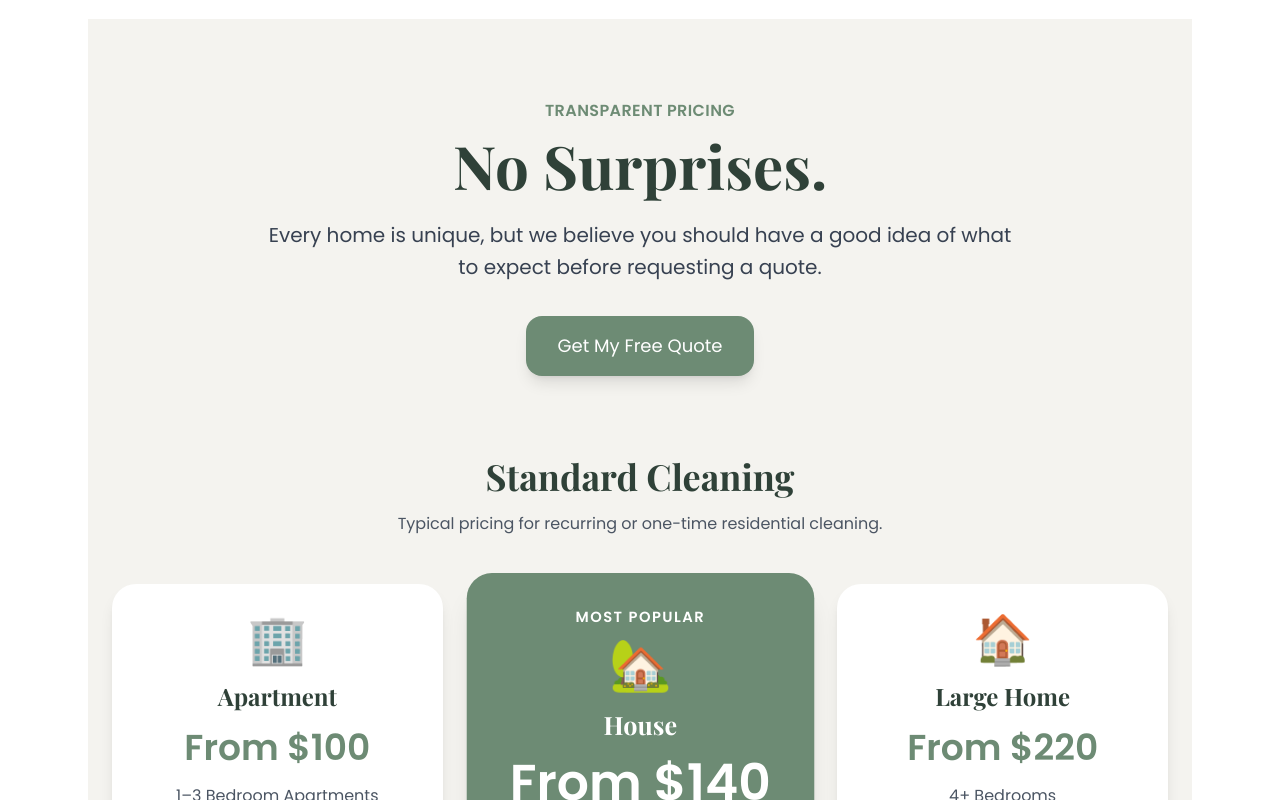
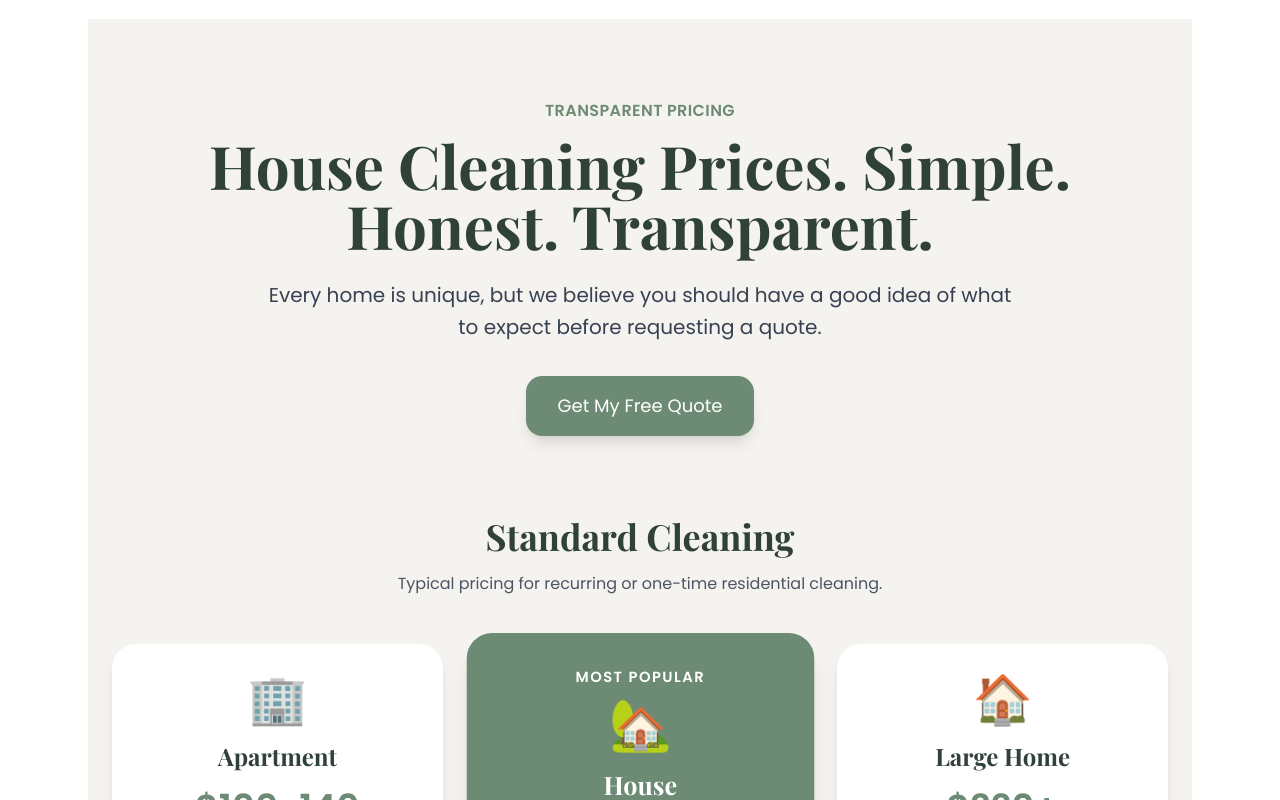
Before and after one commit to CozyNest26/cozynest-cleaning, a React (Vite) app in the folder cozynest-cleaning/: page / in a window 1280 px wide. Shown: the part 9020-9820 px from the top of the page. Built offline with nearby package versions, Linux system fonts and the light colour scheme.

Commit message:
Update Pricing.jsx

```diff
--- a/cozynest-cleaning/src/Pricing.jsx
+++ b/cozynest-cleaning/src/Pricing.jsx
@@ -10,7 +10,8 @@ export default function Pricing() {
           </p>
 
           <h1 className="text-5xl md:text-6xl font-bold text-[#2f4138] mb-6">
-            No Surprises.
+            House Cleaning Prices.
+            Simple. Honest. Transparent.
           </h1>
 
           <p className="text-xl text-gray-700 max-w-3xl mx-auto leading-relaxed">
@@ -50,7 +51,7 @@ export default function Pricing() {
       </h4>
 
       <p className="text-4xl font-bold text-[#6d8b74] mt-4">
-        From $100
+        $100-140
       </p>
 
       <p className="mt-4 text-gray-600">
@@ -81,7 +82,7 @@ export default function Pricing() {
       </h4>
 
       <p className="text-5xl font-bold mt-4">
-        From $140
+        $140-220
       </p>
 
       <p className="mt-4">
@@ -108,7 +109,7 @@ export default function Pricing() {
       </h4>
 
       <p className="text-4xl font-bold text-[#6d8b74] mt-4">
-        From $220
+        $220+
       </p>
 
       <p className="mt-4 text-gray-600">
```
